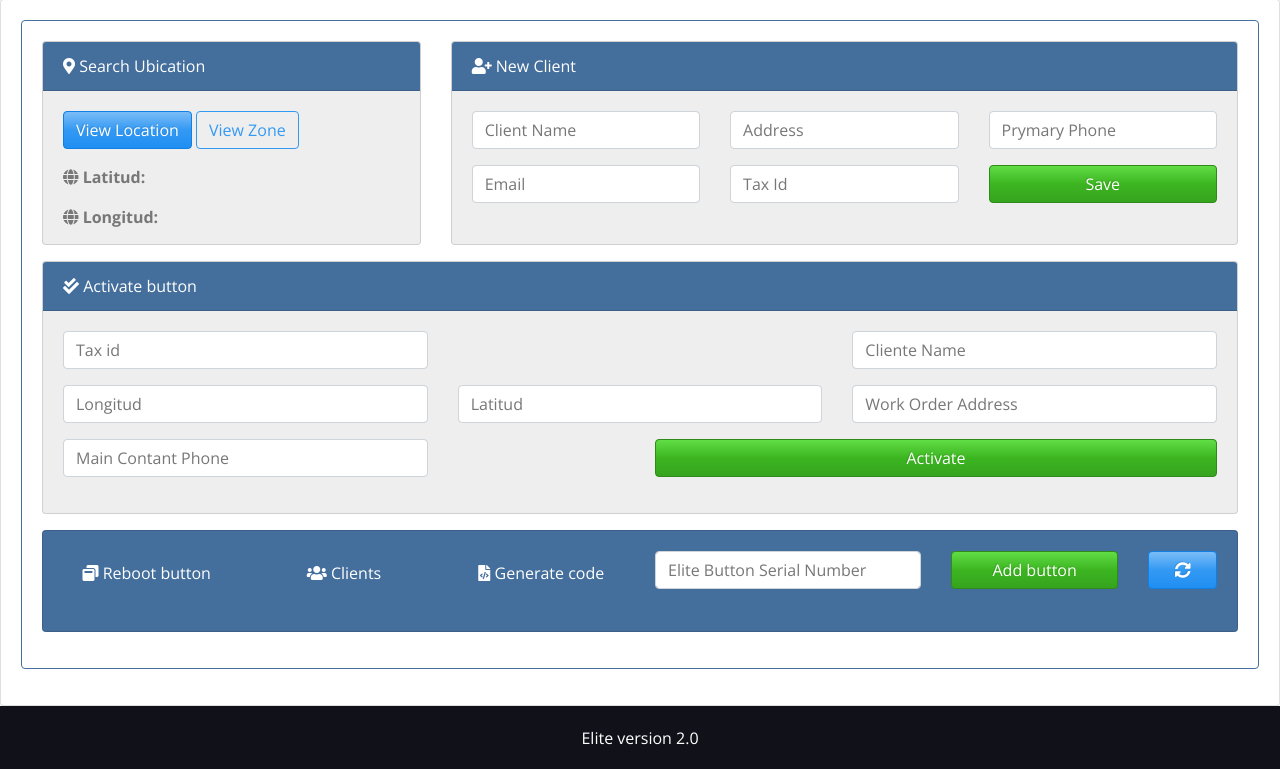
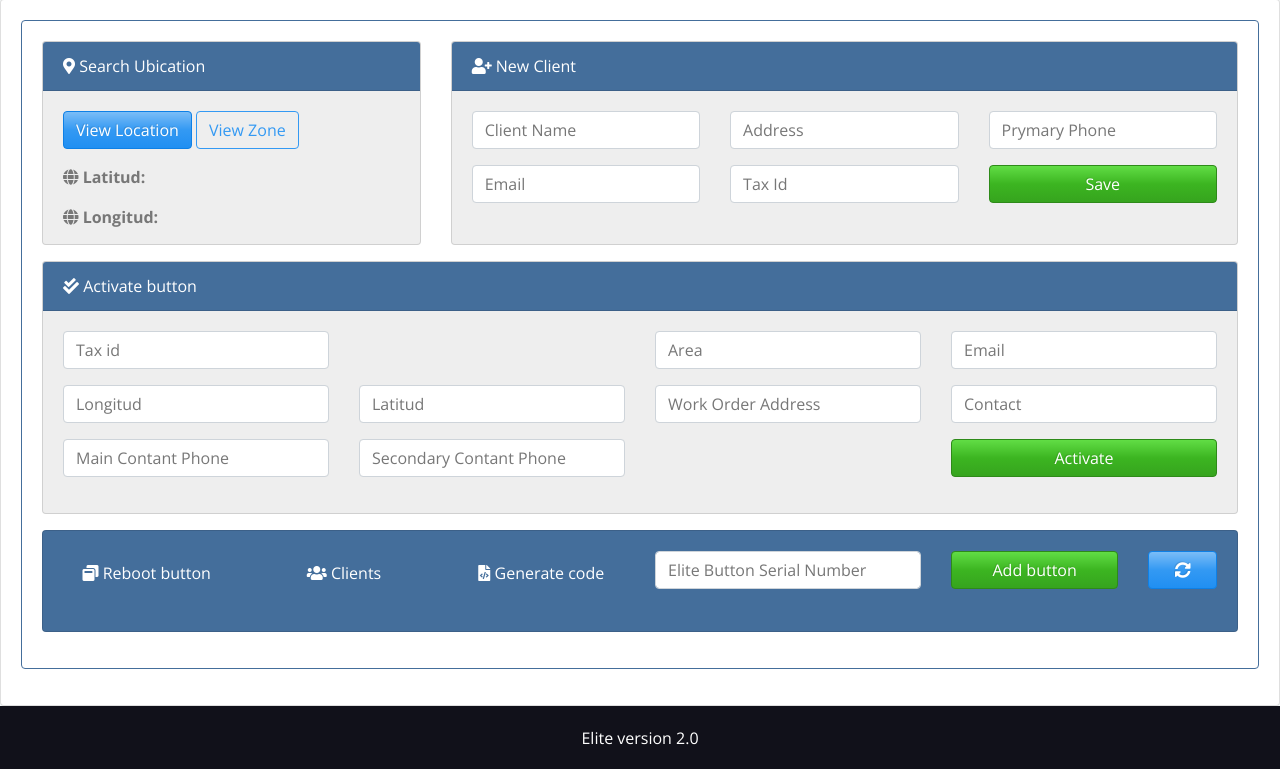
Before and after one commit to steverendon/elite_admin, a PHP site: template web/templates/servicios/administracionView.php in a window 1280 px wide. Shown: the part 67-836 px from the top of the page. Run offline with PHP 8.4, Linux system fonts and the light colour scheme; a user stored in the database is signed in; tables that the repository leaves empty or names only in its code hold one stand-in row (values such as "Sample post"); the template is opened without the code that fills it: most values are stand-ins (such as "Sample title", 1, 10 or a date in 2020); data that the repository does not hold is empty; some libraries are stand-ins or nearby versions.

Commit message:
se agrego email contacto email a fomulario de activacion boton y se muestran en la pantalla de solicitudes

```diff
--- a/core/models/zona.php
+++ b/core/models/zona.php
@@ -40,7 +40,7 @@
 {
     $sql = "SELECT * FROM zona";
     $resultado = $mysql->query($sql);
-    $lista = '<select class="form-control" id="exampleSelect1" name="id_zona"><option>Seleccione Una Zona</option>';
+    $lista = '<select class="form-control" id="exampleSelect1" name="id_zona"><option>Select An Zone</option>';
     while($u = $resultado->fetch_array())
     {
         $lista .= '<option value="'.$u[0].'">'.$u[1].'</option>';
--- a/web/ajax/boton/activar_boton.js
+++ b/web/ajax/boton/activar_boton.js
@@ -22,6 +22,9 @@
             $('#telefono').val('');
             $('#input_lat').val('');
             $('#input_lon').val('');
+            $('#contacto').val('');
+            $('#email_contacto').val('');
+            $('#telefono_2').val('');
         }else{
              alertify.error('Error when activating the button');
             $('#btn-activar').val('Activate');
--- a/web/templates/servicios/administracionView.php
+++ b/web/templates/servicios/administracionView.php
@@ -86,12 +86,14 @@
                         <form action="" id="formac">
 
                             <div class="row">
-                                <div class="col-lg-4">
+
+                                <div class="col-lg-3">
                                   <div class="form-group">
                                     <input class="form-control" type="text" placeholder="Tax id" id="Documento" name="documento" required>
                                   </div>
                                 </div>
-                                <div class="col-lg-4">
+
+                                <div class="col-lg-3">
                                   <!--<div class="form-group">
                                     <input class="form-control form-control-lg text-uppercase " type="text" placeholder="Serial de Boton" id="num_boton" name="num_boton" required>
                                 </div>-->
@@ -99,29 +101,49 @@
                                     <?php echo select_btn($conexion) ?>
                                 </div>
                                 </div>
-                                <div class="col-lg-4">
+
+                                <div class="col-lg-3">
                                   <div class="form-group">
-                                    <input class="form-control" type="text" placeholder="Cliente Name" id="nombre_boton" name="nombre_boton" required>
+                                    <input class="form-control" type="text" placeholder="Area" id="nombre_boton" name="nombre_boton" required>
                                   </div>
                                 </div>
-                                <div class="col-lg-4">
+
+                                <div class="col-lg-3">
+                                  <div class="form-group">
+                                    <input class="form-control" type="text" placeholder="Email" id="email_contacto" name="email_contacto" required>
+                                  </div>
+                                </div>
+
+                                <div class="col-lg-3">
                                   <div class="form-group">
                                     <input class="form-control" type="text" placeholder="Longitud" id="input_lon" name="longitud" required>
                                   </div>
                                 </div>
-                                <div class="col-lg-4">
+                                <div class="col-lg-3">
                                   <div class="form-group">
                                     <input class="form-control" type="text" placeholder="Latitud" id="input_lat" name="latitud" required>
                                   </div>
                                 </div>
-                                <div class="col-lg-4">
+                                <div class="col-lg-3">
                                   <div class="form-group">
                                     <input class="form-control" type="text" placeholder="Work Order Address" id="direccion" name="direccion" required>
                                   </div>
                                 </div>
-                                <div class="col-lg-4">
+                                <div class="col-lg-3">
+                                  <div class="form-group">
+                                    <input class="form-control" type="text" placeholder="Contact" id="contacto" name="contacto" required>
+                                  </div>
+                                </div>
+
+                                <div class="col-lg-3">
                                   <div class="form-group">
                                     <input class="form-control" type="text" placeholder="Main Contant Phone" id="telefono" name="telefono" required>
+                                  </div>
+                                </div>
+
+                                <div class="col-lg-3">
+                                  <div class="form-group">
+                                    <input class="form-control" type="text" placeholder="Secondary Contant Phone" id="telefono_2" name="telefono_2">
                                   </div>
                                 </div>
 
@@ -132,7 +154,7 @@
                                 -->
 
 
-                                <div class="col-lg-2" id="lista_zonas_3">
+                                <div class="col-lg-3" id="lista_zonas_3">
 
 
                                     <!-- ajax -->
@@ -148,7 +170,7 @@
                                 -->
 
 
-                                <div class="col-lg-6">
+                                <div class="col-lg-3">
                                   <div class="form-group">
                                       <input class="btn btn-success btn-block" type="submit" id="btn-activar" value="Activate">
                                   </div>
```
Also changed, not shown: core/controllers/activarBotonController.php (+9 -2 lines), core/models/boton.php (+10 -3 lines), core/models/servicio.php (+6 -4 lines).
